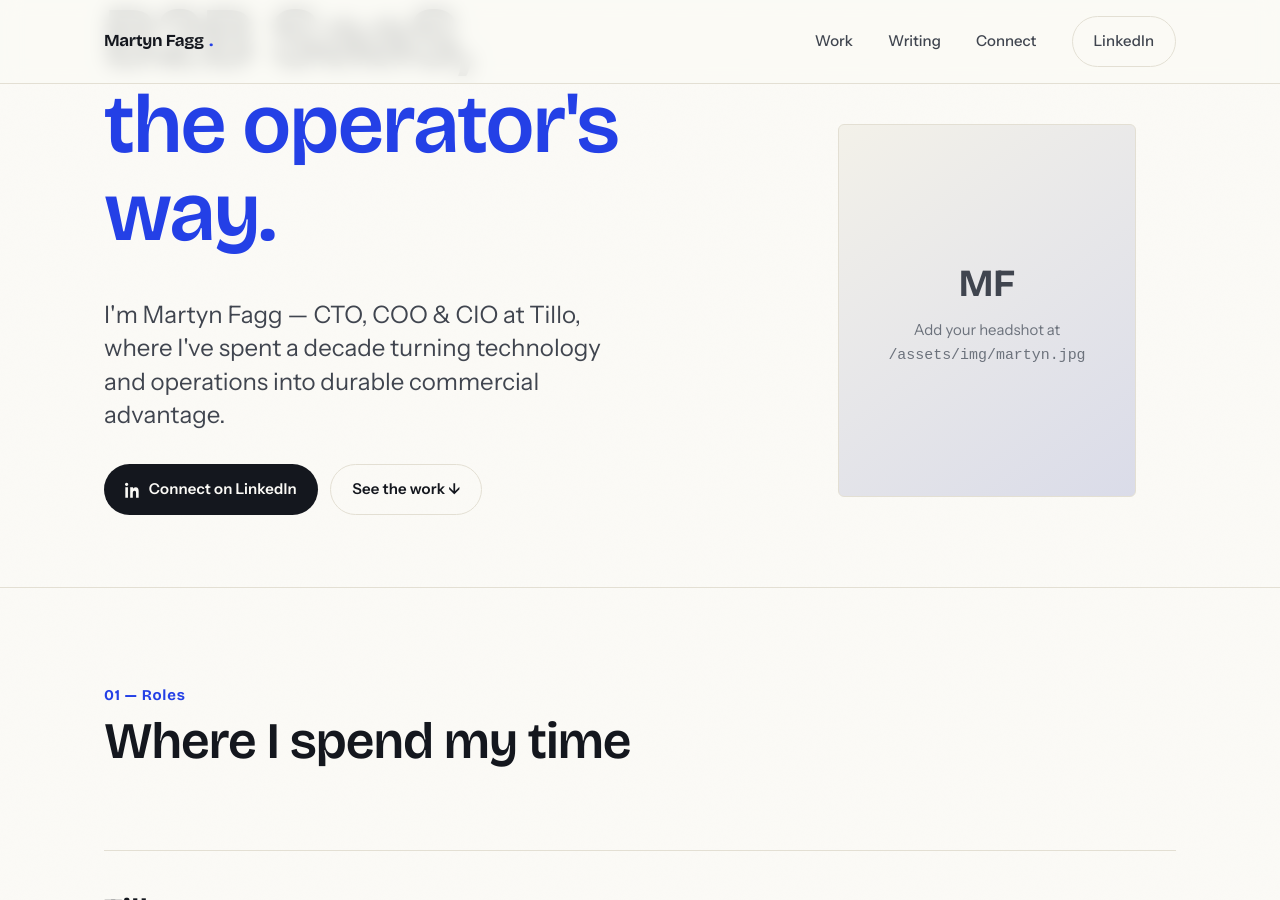
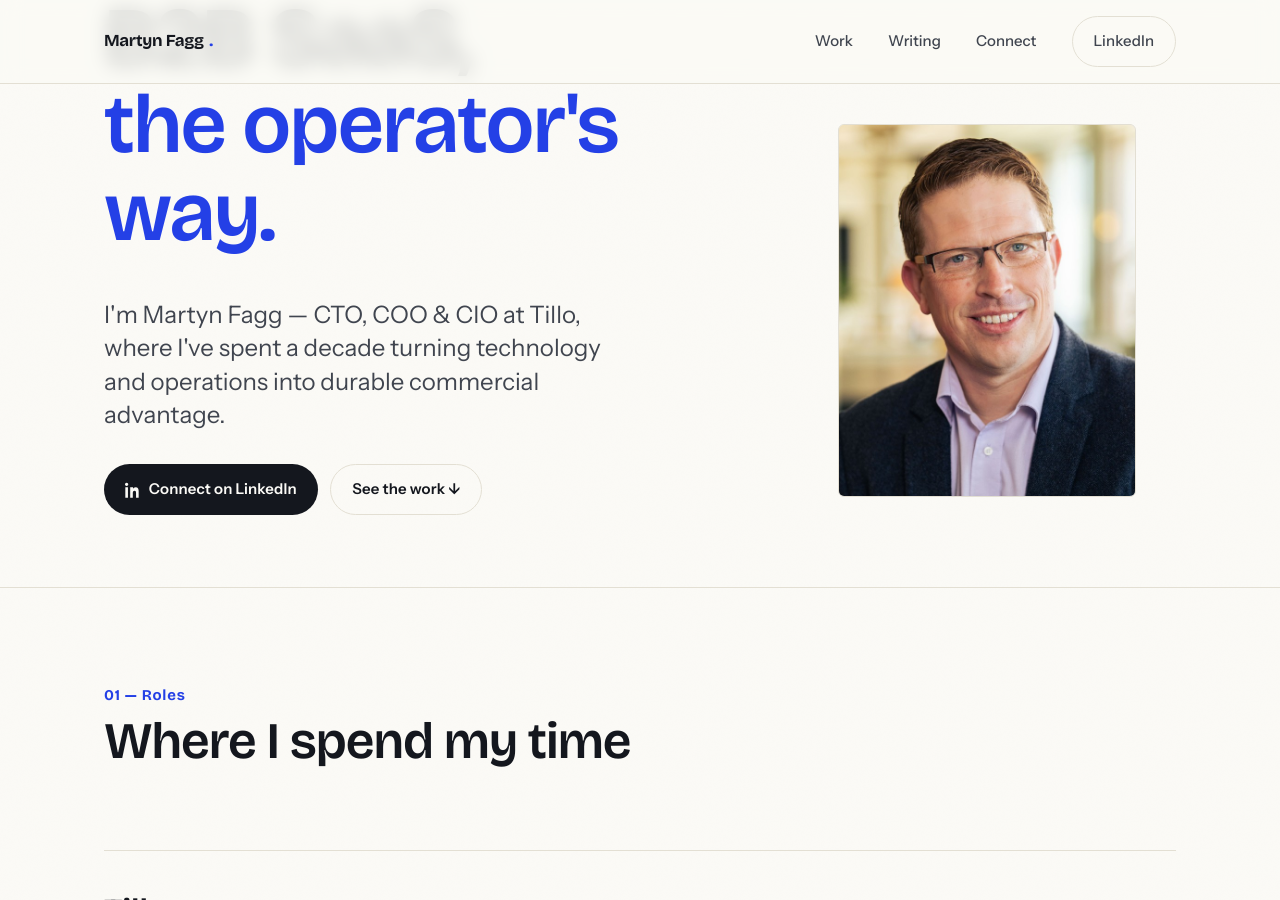
Before and after one commit to martynfagg/martynfagg.github.io, a Jekyll site: the page built from index.html, in a window 1280 px wide and 900 px high, scrolled down 419 px. Built offline with Jekyll 4.4.1, drawn with Linux system fonts in a browser that asks for light colours.

Commit message:
Add headshot to homepage hero
Co-Authored-By: Claude Sonnet 5 <noreply@anthropic.com>

```diff
--- a/index.html
+++ b/index.html
@@ -20,11 +20,7 @@ layout: default
 
       <div class="hero__portrait reveal" data-d="3">
         <figure class="portrait">
-          <!-- Replace the placeholder below with: <img src="/assets/img/martyn.jpg" alt="Martyn Fagg"> -->
-          <figcaption class="portrait__ph">
-            <strong>MF</strong>
-            Add your headshot at<br><code>/assets/img/martyn.jpg</code>
-          </figcaption>
+          <img src="/assets/img/martyn.jpg" alt="Martyn Fagg">
         </figure>
       </div>
     </div>
```
Also changed, not shown: assets/img/martyn.jpg (added).
